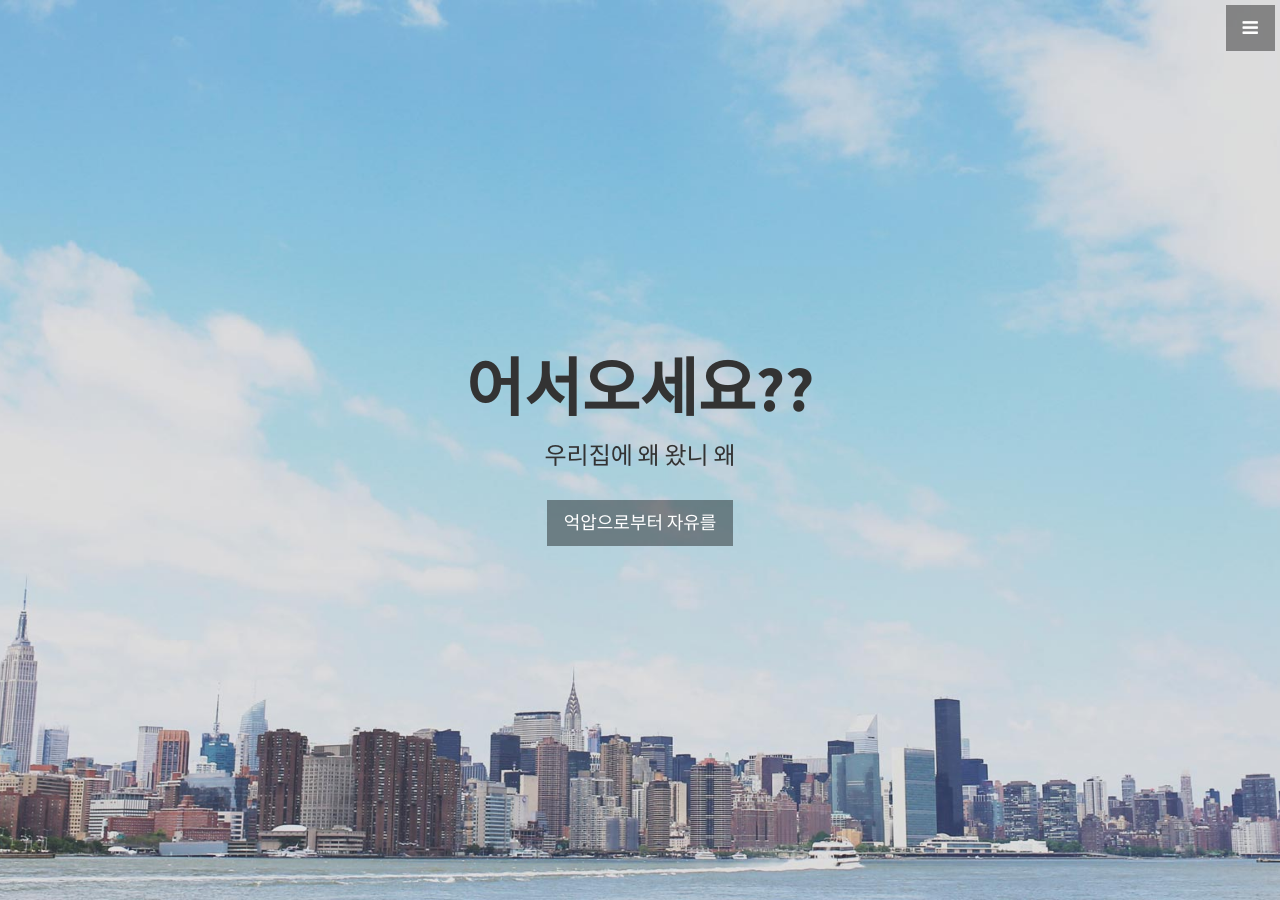
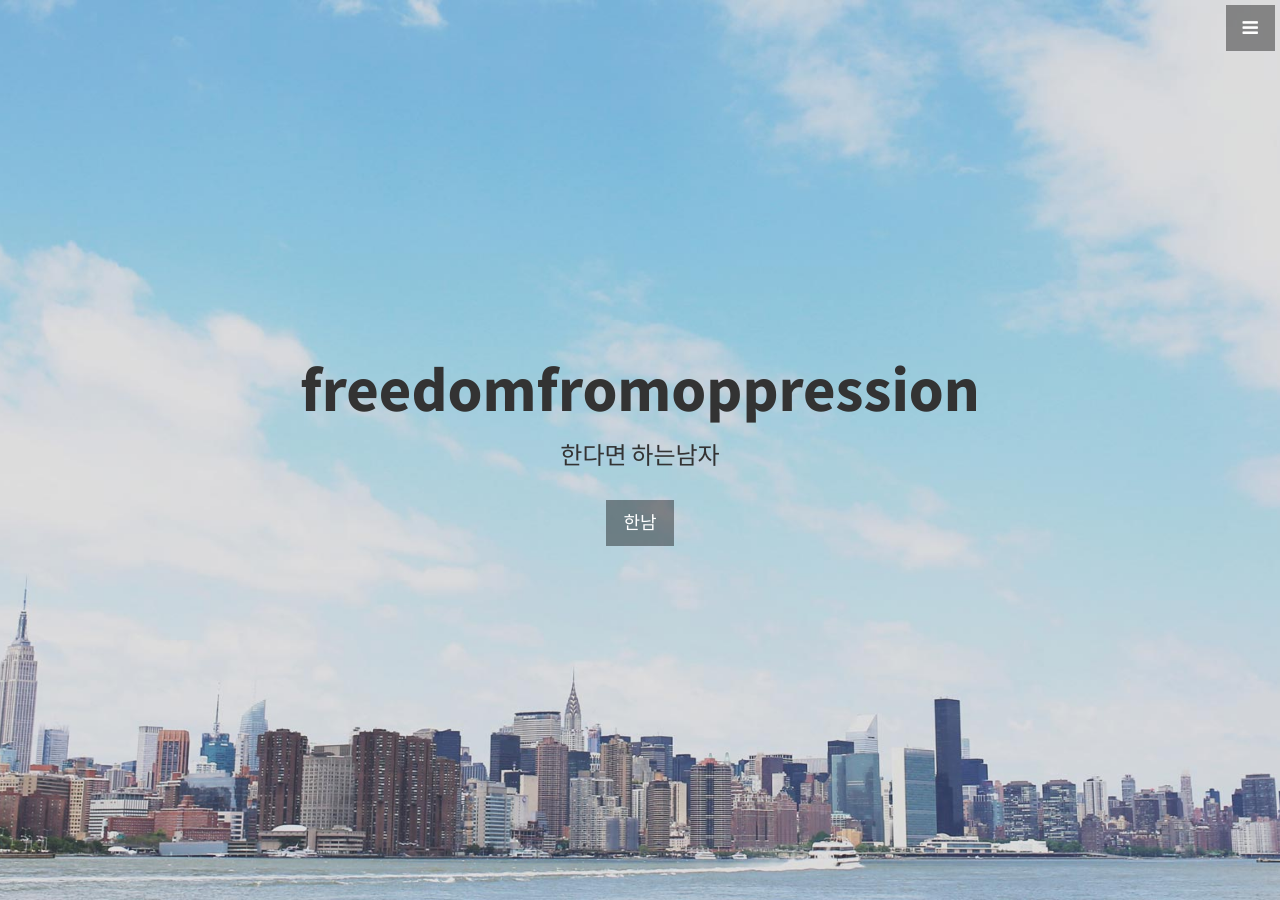
Before and after one commit to freedomfromoppression/freedomfromoppression.github.io, a Jekyll site: the page built from index.html, in a window 1280 px wide and 900 px high. Built offline with Jekyll 4.4.1, drawn with Linux system fonts in a browser that asks for light colours.

Commit message:
Update header.html

```diff
--- a/_includes/header.html
+++ b/_includes/header.html
@@ -1,8 +1,8 @@
 <header id="top" class="header">
   <div class="text-vertical-center">
-    <h1>어서오세요??</h1>
-    <h3>우리집에 왜 왔니 왜 </h3>
+    <h1>freedomfromoppression</h1>
+    <h3>한다면 하는남자  </h3>
     <br>
-    <a href="#about" class="btn btn-dark btn-lg">억압으로부터 자유를</a>
+    <a href="#about" class="btn btn-dark btn-lg">한남</a>
   </div>
 </header>
```
